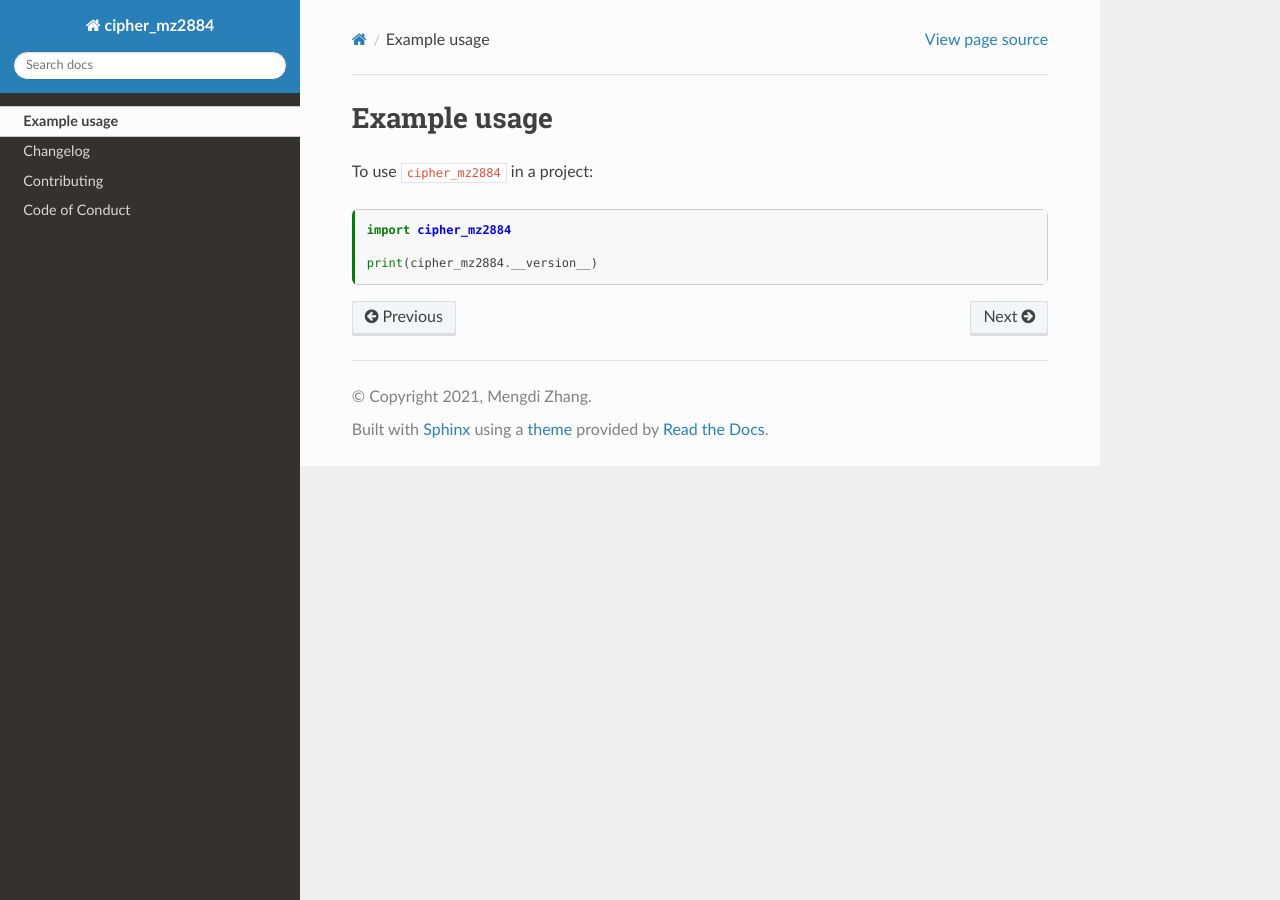
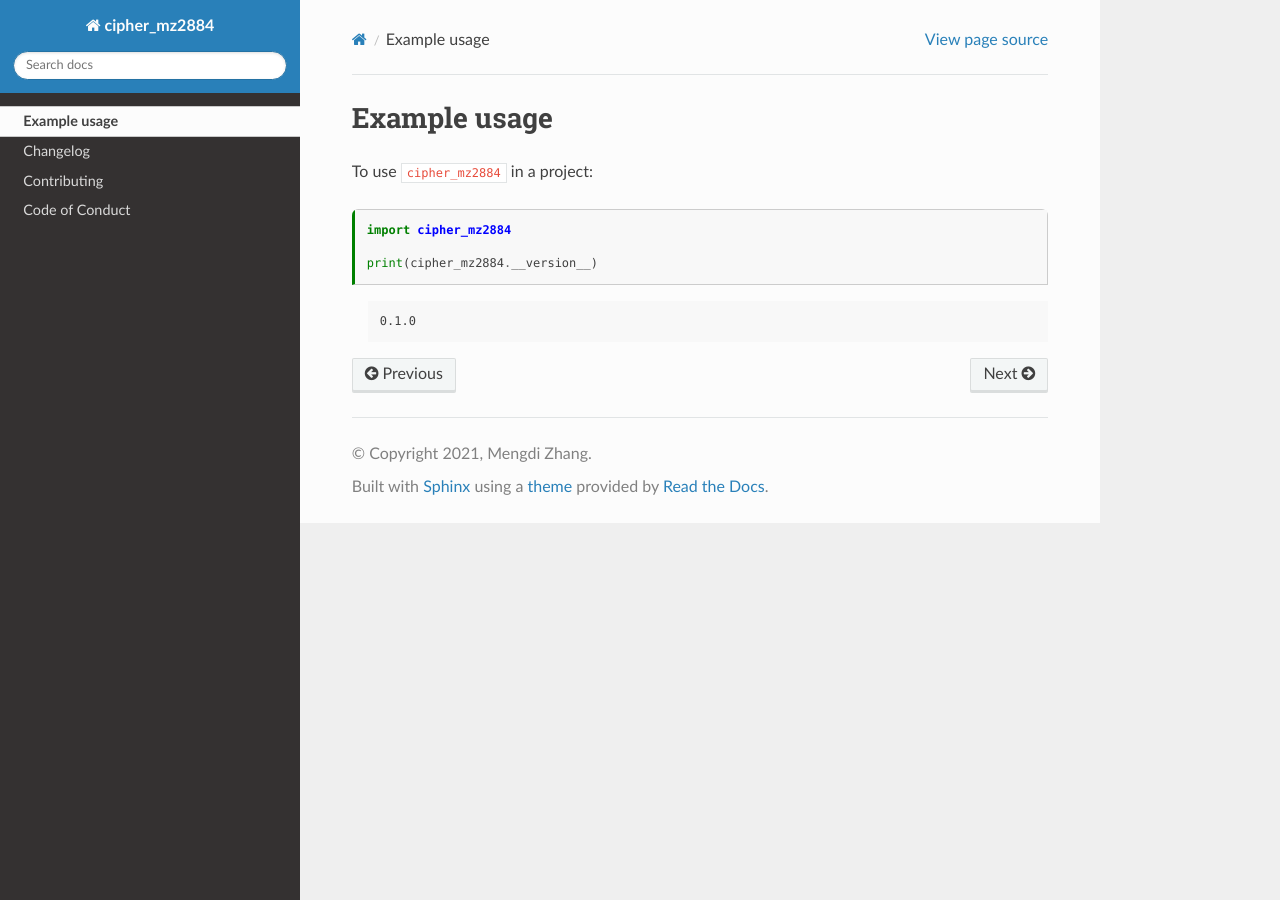
Before and after one commit to QMSS-G5072-2021/cipher_Mengdi_Zhang, a Sphinx documentation site: the page built from docs/example.ipynb, in a window 1280 px wide. Built offline with Sphinx 7.4.7 and the Read the Docs theme 2.0.0, drawn with Linux system fonts in a browser that asks for light colours; pages that are not in the unit, such as notebooks, are missing from menus.

```diff
--- a/docs/conf.py
+++ b/docs/conf.py
@@ -21,7 +21,7 @@ extensions = [
     "sphinx.ext.napoleon",
     "sphinx.ext.viewcode",
 ]
-autoapi_dirs = ["../src"]
+autoapi_dirs = ["../src/"]
 
 # List of patterns, relative to source directory, that match files and
 # directories to ignore when looking for source files.
--- a/pyproject.toml
+++ b/pyproject.toml
@@ -10,6 +10,9 @@ readme = "README.md"
 python = "^3.9"
 
 [tool.poetry.dev-dependencies]
+myst-nb = "^0.13.1"
+sphinx-autoapi = "^1.8.4"
+sphinx-rtd-theme = "^1.0.0"
 
 [build-system]
 requires = ["poetry-core>=1.0.0"]
```
Also changed, not shown: docs/example.ipynb, 1 other file.
